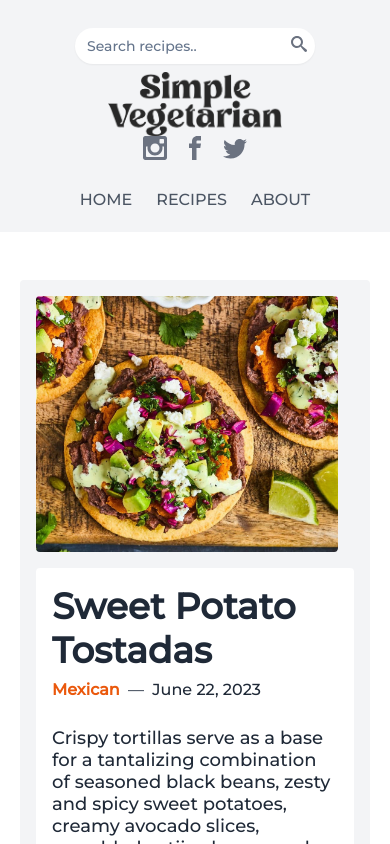
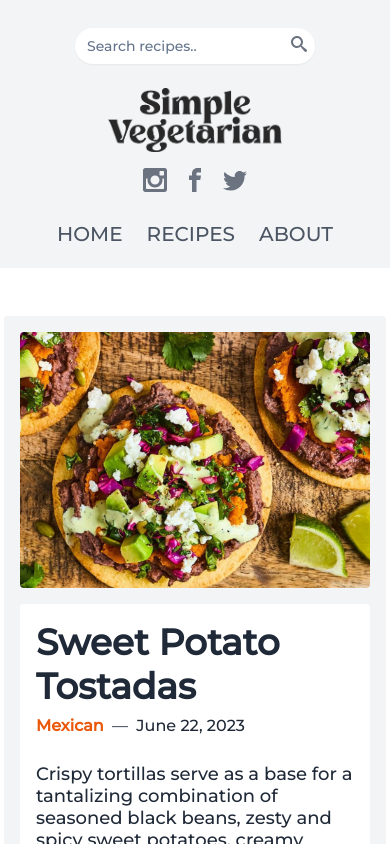
Before and after one commit to ashleyrosespencer/simple-vegetarian, a Next.js app: page / in a window 390 px wide. Shown: the top 844 px of the page. Built offline with nearby package versions, Linux system fonts and the light colour scheme; grey boxes are pictures that could not be loaded.

Commit message:
Fixing spacing on slider

```diff
--- a/components/favorites.js
+++ b/components/favorites.js
@@ -24,7 +24,7 @@ const AllRecipesPage = () => {
               <Image src={recipe.img} alt={recipe.title} layout="fill" objectFit="cover" className="rounded" />
             </div>
             <div className="mt-4">
-              <div className="rounded bg-white p-2">
+              <div className="rounded bg-white p-2 h-full">
                 <h2 className="text-xl font-bold">
                   <a className="font-bold text-xl text-gray-800 hover:text-gray-600" href={`/recipes/${recipe.id}`}>
                     {recipe.title}
--- a/components/header.js
+++ b/components/header.js
@@ -26,7 +26,7 @@ export default function Header() {
             </button>
           </div>
         </div>
-        <div className="flex items-center justify-center px-4 sm:px-0">
+        <div className="flex items-center justify-center px-4 py-4 sm:px-0">
           <img src="/images/logo.png" alt="Logo" className="h-16 sm:h-20" />
         </div>
         <div className="flex justify-center sm:w-96 sm:pl-4">
--- a/components/navbar.js
+++ b/components/navbar.js
@@ -13,13 +13,13 @@ const Navbar = () => {
       <ul className="flex space-x-6 relative z-10">
         <li>
           <Link href="/">
-            <span className="text-gray-600 hover:text-gray-900 cursor-pointer">HOME</span>
+            <span className="text-gray-600 transition-colors duration-300 hover:text-gray-900 cursor-pointer text-xl">HOME</span>
           </Link>
         </li>
         <li className="relative">
         <Link href="/recipes">
           <span
-            className={`text-gray-600 hover:text-gray-900 cursor-pointer ${
+            className={`text-gray-600 transition-colors duration-300 hover:text-gray-900 cursor-pointer text-xl ${
               showDropdown ? 'active' : ''
             }`}
             onClick={toggleDropdown}
@@ -46,7 +46,7 @@ const Navbar = () => {
         </li>
         <li>
           <Link href="/about">
-            <span className="text-gray-600 hover:text-gray-900 cursor-pointer">ABOUT</span>
+            <span className="text-gray-600 transition-colors duration-300 hover:text-gray-900 cursor-pointer text-xl">ABOUT</span>
           </Link>
         </li>
       </ul>
--- a/components/new.js
+++ b/components/new.js
@@ -14,10 +14,10 @@ const RecipesSlider = () => {
   };
 
   const renderRecipeSlide = (recipe) => (
-    <div key={recipe.id}>
+    <div key={recipe.id} className="w-full mb-4 md:mb-0">
       <div className="bg-gray-100 rounded p-4">
         <div className="flex flex-col md:flex-row">
-          <div className="w-full md:w-1/2 mb-4 md:mb-0 pr-4">
+          <div className="w-full md:w-1/2 mb-4 md:mb-0">
             <div className="relative h-64 md:h-full">
               <Link href={`/recipes/${recipe.id}`}>
                 <span className="absolute inset-0">
@@ -85,7 +85,7 @@ const RecipesSlider = () => {
   };
 
   return (
-    <div className="container mx-auto px-4 md:px-8 pt-4">
+    <div className="container mx-auto px-0 md:px-4 pt-4">
       <div className="flex items-center justify-between mb-4 py-2 hidden md:flex">
         <div className="w-12 h-12 mr-2">
           <Image
--- a/pages/recipes/[id].js
+++ b/pages/recipes/[id].js
@@ -39,7 +39,9 @@ export default function Recipe() {
               </p>
               <div className="py-10 justify-center">
                 <div className="flex justify-center"></div>
-                <Image src={recipe.img} width={900} height={600} alt="" />
+                <div className="relative h-0" style={{ paddingBottom: '66.66%' }}>
+                  <Image src={recipe.img} layout="responsive" width={900} height={600} alt="" />
+                </div>
               </div>
               <div className="content text-gray-600 text-lg flex-col gap-4 pb-10 border-b-2 border-gray-500">
                 <p>{recipe.description}</p>
```
